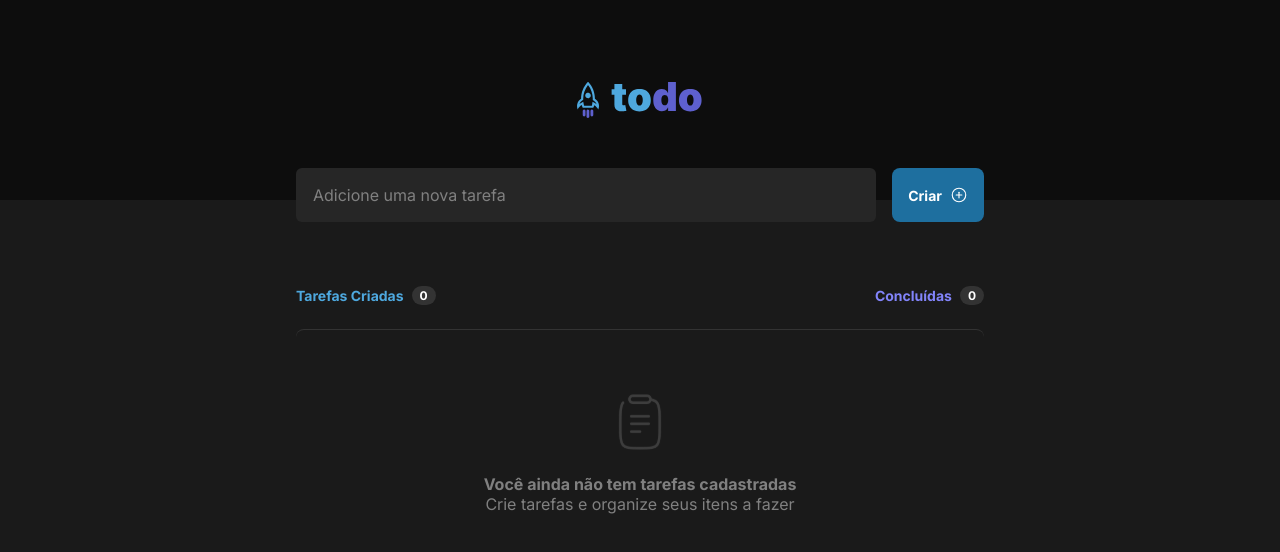
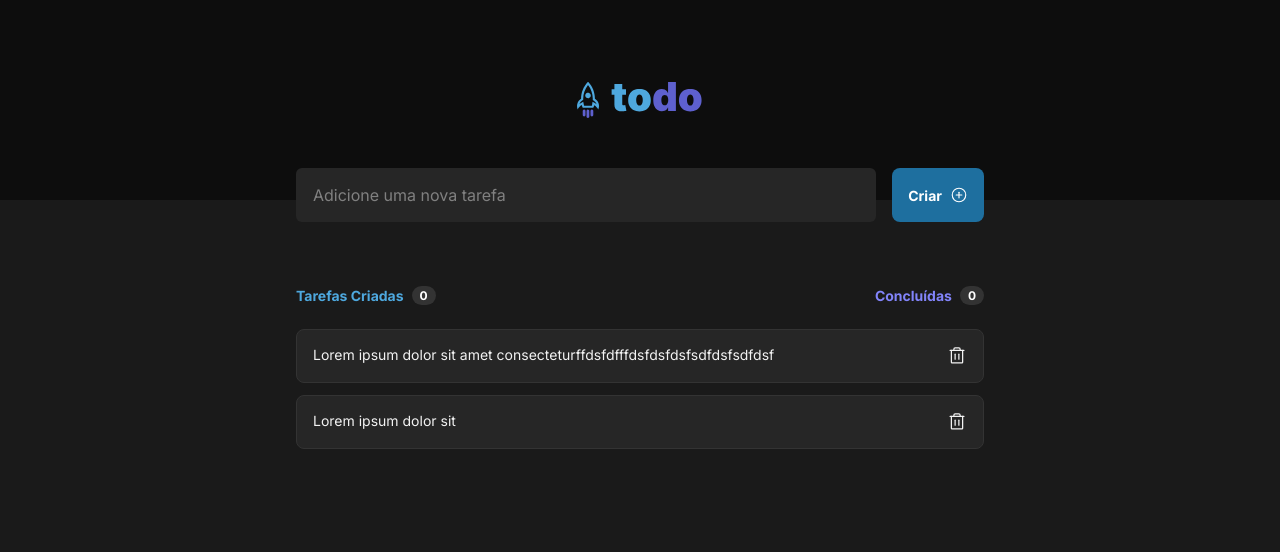
Before and after one commit to ArturRibeiro01/react_tasks, a React (Vite) app: page / in a window 1280 px wide. Shown: the top 552 px of the page. Built offline with nearby package versions, Linux system fonts and the light colour scheme.

Commit message:
Ajuste Branch

```diff
--- /dev/null
+++ b/src/components/Task/index.tsx
@@ -0,0 +1,25 @@
+import { Trash } from 'phosphor-react'
+import { TaskContainer, TaskItem } from './styles'
+
+interface TaskContentProps {
+  completed: boolean
+  content: string
+
+}
+
+
+export default function Task({content, completed }: TaskContentProps){
+
+  return (
+    <TaskContainer>
+      <TaskItem>
+        <div>
+          <p>
+            {content}
+          </p>
+          <Trash size={20} />
+        </div>
+      </TaskItem>
+    </TaskContainer>
+  )
+}
--- /dev/null
+++ b/src/components/Task/styles.ts
@@ -0,0 +1,33 @@
+import styled from 'styled-components'
+
+
+export const TaskContainer = styled.ul`
+  display: flex;
+  flex-direction: column;
+  margin-bottom: 12px;
+`
+
+export const TaskItem = styled.li`
+  background-color: ${(props) => props.theme['gray-500']};;
+  border: 1px solid ${(props) => props.theme['gray-400']};
+
+  border-radius: 8px;
+  padding: 1rem;
+  list-style: none;
+
+  div {
+    display: flex;
+    justify-content: space-between;
+    gap: 8px;
+
+
+    p {
+      flex: 1;
+      white-space: wrap;
+}
+      font-size: 14px;
+      color: ${(props) => props.theme['gray-100']};
+    }
+  }
+
+`
--- a/src/components/Todo/index.tsx
+++ b/src/components/Todo/index.tsx
@@ -2,22 +2,20 @@ import { PlusCircle } from 'phosphor-react';
 import { StatusTask, TaskListContainerEmpty, TaskListEmptyDescription, TasksContainer, TasksStats, ToDoContainer, ToDoNewTaskContainer } from './styles';
 
 import pranchetaImg from '../../assets/clipboard.svg'
+import Task from '../Task';
 
 
 export default function Todo() {
-
   const tasks = [
   {
     id: 1,
-    content: 'Lorem ipsum dolor sit amet consectetur'
+  content: 'Lorem ipsum dolor sit amet consecteturffdsfdfffdsfdsfdsfsdfdsfsdfdsf'
   },
   {
     id: 2,
     content: 'Lorem ipsum dolor sit '
   }
 ]
-
-
 
   return (
     <ToDoContainer>
@@ -43,12 +41,18 @@ export default function Todo() {
         </TasksStats>
 
 
-        {tasks.length > 3 ?
+        {tasks.length > 0 ?
 
             //@ts-ignore
-          tasks.map( (task) => <li>{ task.id }</li>)
+          tasks.map( (task) =>
+            <Task
+              key={task.id}
+              content={task.content}
+              completed={false}
+            />
+
+          )
           :
-
           <TaskListContainerEmpty>
             <img src= {pranchetaImg}  alt="icone_cadastro_vazio"/>
             <TaskListEmptyDescription>
@@ -59,14 +63,7 @@ export default function Todo() {
               Crie tarefas e organize seus itens a fazer
             </TaskListEmptyDescription>
           </TaskListContainerEmpty>
-
         }
-
-
-
-
-
-
       </TasksContainer>
 
 
--- a/src/components/Todo/styles.ts
+++ b/src/components/Todo/styles.ts
@@ -67,6 +67,7 @@ export const TasksContainer = styled.section`
 export const TasksStats = styled.div`
   display: flex;
   justify-content: space-between;
+  margin-bottom: 1.5rem;
 
   article {
     display: flex;
```
